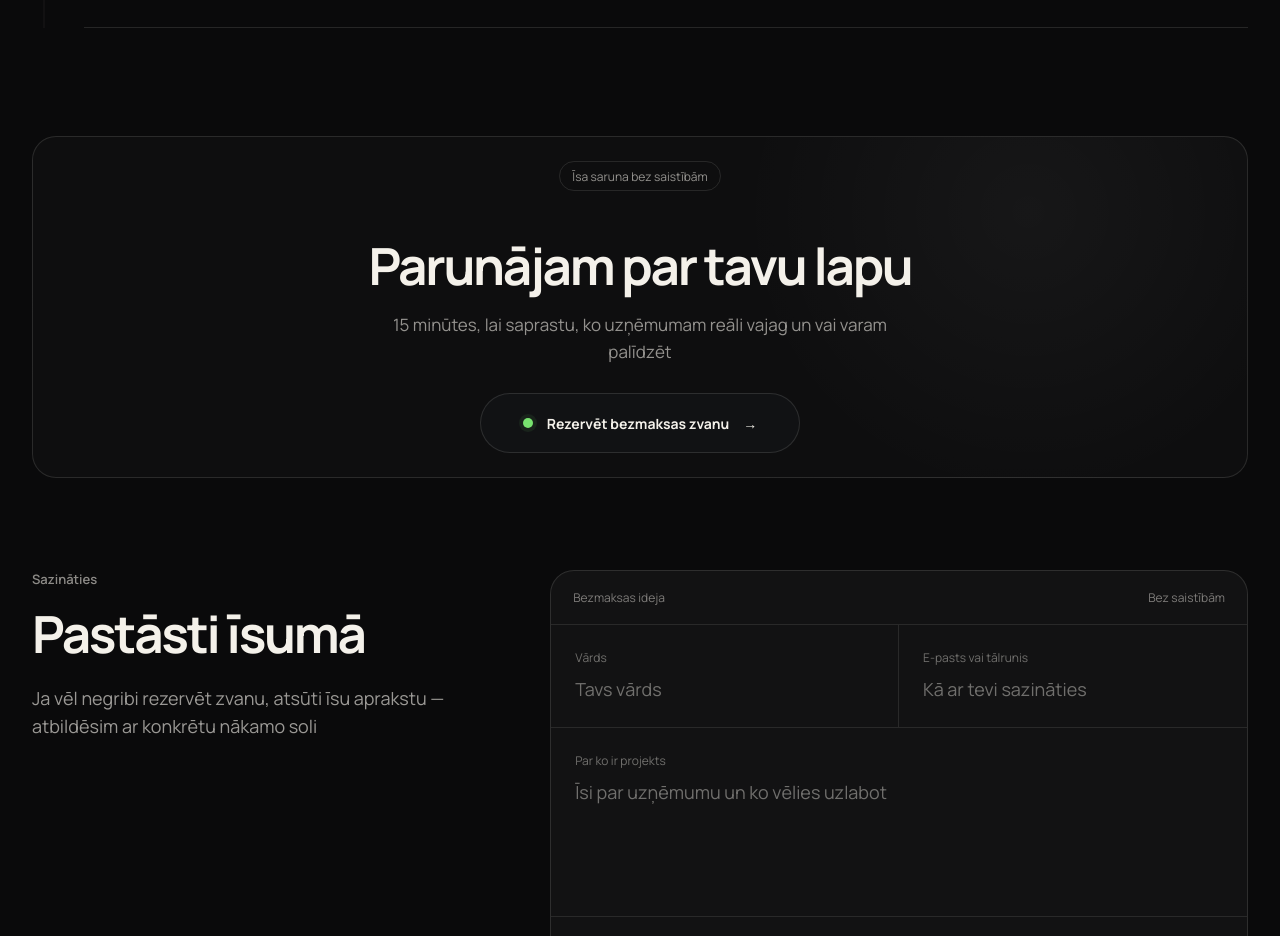
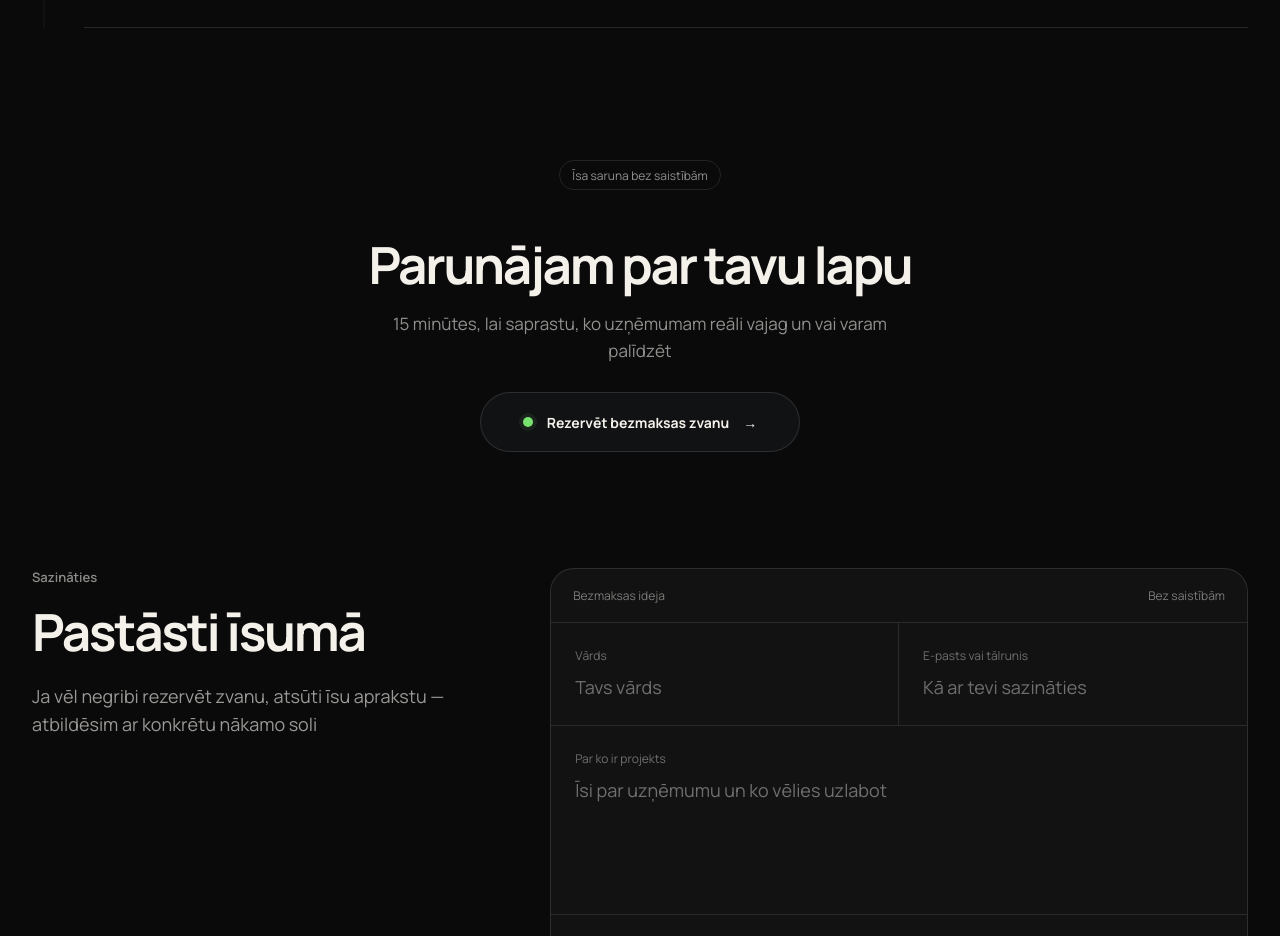
Before and after one commit to davisl24/WEBSITEAGENCY, a Next.js app: page / in a window 1280 px wide. Shown: the part 5720-6656 px from the top of the page. Built offline with nearby package versions, Linux system fonts and the light colour scheme.

Commit message:
style: remove call section frame globally

```diff
--- a/app/globals.css
+++ b/app/globals.css
@@ -1123,12 +1123,10 @@
 .call-inner{
   width:min(1360px,100%);
   margin:0 auto;
-  border:1px solid rgba(244,241,234,.12);
-  border-radius:24px;
+  border:0;
+  border-radius:0;
   padding:24px;
-  background:
-    radial-gradient(circle at 82% 22%,rgba(255,255,255,.035),transparent 28%),
-    rgba(255,255,255,.018);
+  background:transparent;
 }
 .call-kicker{
   display:flex;
```
